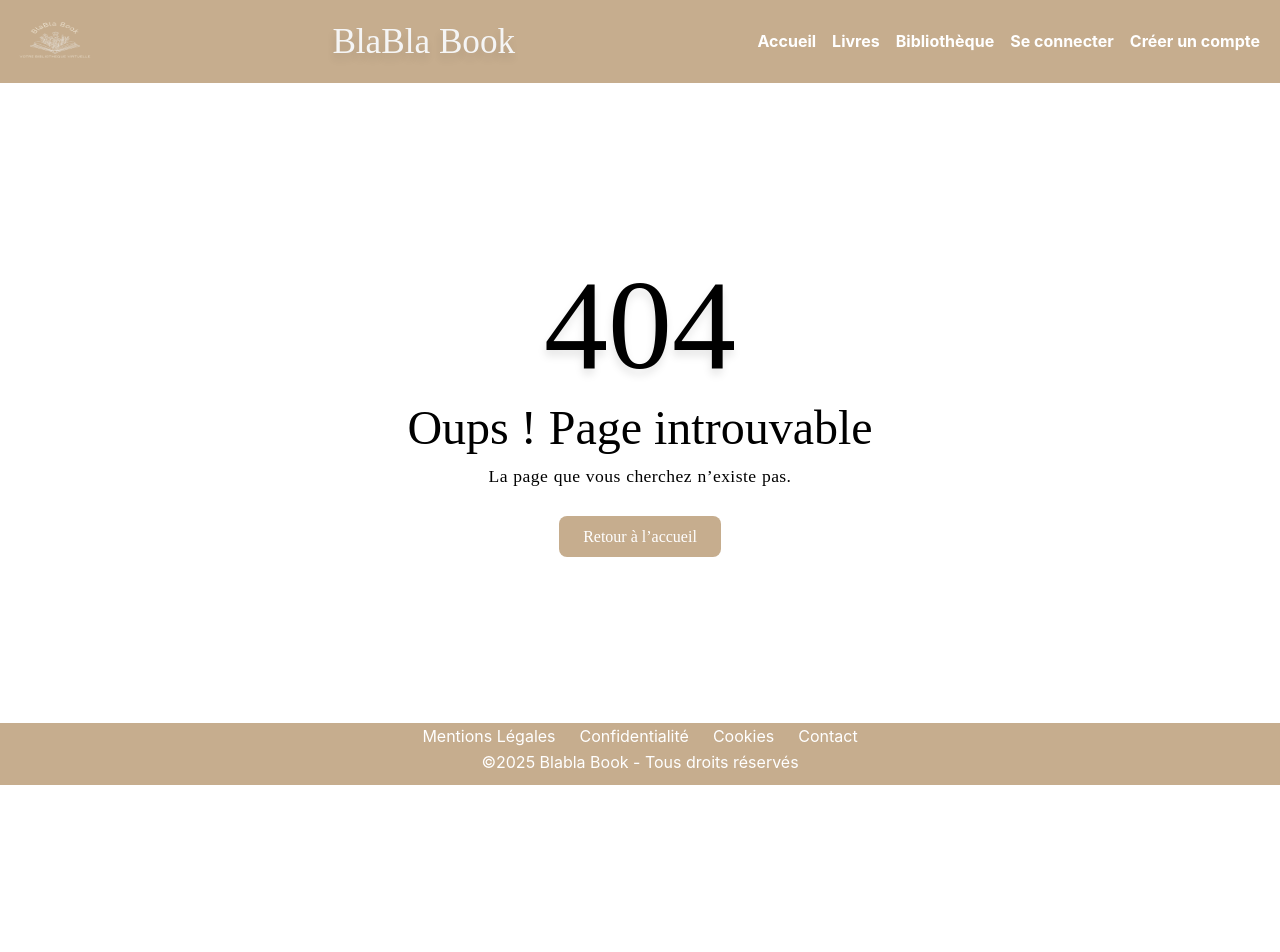
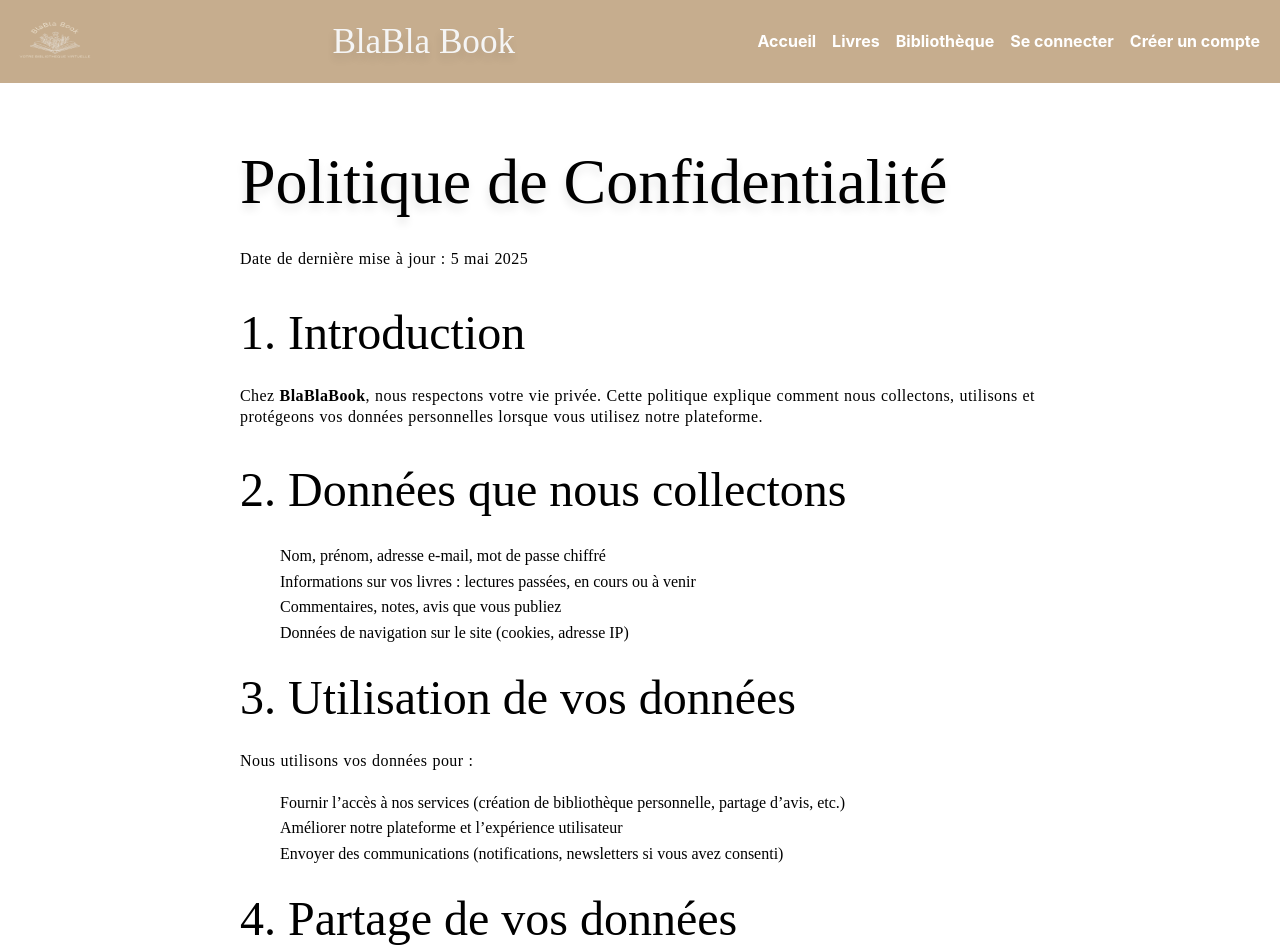
Before and after one commit to Cedric-Duval/blabla-book-front, a React (Vite) app: page /confidentality in a window 1280 px wide. Shown: the top 952 px of the page. Before the commit the page ends 800 px from the top, so only its background shows below. Built offline with nearby package versions, Linux system fonts and the light colour scheme; a web font is replaced by a local one.

Commit message:
confidentality page

```diff
--- a/src/App.tsx
+++ b/src/App.tsx
@@ -12,6 +12,7 @@ import PersonalLibrary from './PersonalLibrary/PersonalLibrary';
 import RegisterForm from './RegisterForm/RegisterForm';
 import Error from './Error404/Error404';
 import api from './features/axiosApi';
+import Confidentalite from './Confidentalité/Confidentalite';
 
 function App() {
   const [displayRegisterForm, setDisplayRegisterForm] = useState(false);
@@ -85,6 +86,10 @@ function App() {
           <PersonalLibrary />
         } />
 
+        <Route path="/confidentality" element ={
+          <Confidentalite />
+        } />
+
         <Route path="*" element={
           <Error />
         } />
--- /dev/null
+++ b/src/Confidentalité/Confidentalite.scss
@@ -0,0 +1,20 @@
+@use '../styles/variables' as v;
+@use '../styles/section';
+
+
+.privacy-policy {
+    padding: 2rem;
+    line-height: 1.6;
+  }
+
+  .privacy-policy .container {
+    max-width: 800px;
+    margin: auto;
+  }
+
+
+
+  .privacy-policy a {
+    color: #457b9d;
+    text-decoration: underline;
+  }
--- /dev/null
+++ b/src/Confidentalité/Confidentalite.tsx
@@ -0,0 +1,71 @@
+import './Confidentalite.scss'
+
+
+function Confidentalite (){
+    return (
+
+<section className="privacy-policy">
+  <div className="container">
+    <h1>Politique de Confidentialité</h1>
+    <p>Date de dernière mise à jour : 5 mai 2025</p>
+
+    <h2>1. Introduction</h2>
+    <p>
+      Chez <strong>BlaBlaBook</strong>, nous respectons votre vie privée. Cette politique explique comment nous
+      collectons, utilisons et protégeons vos données personnelles lorsque vous utilisez notre plateforme.
+    </p>
+
+    <h2>2. Données que nous collectons</h2>
+    <ul>
+      <li>Nom, prénom, adresse e-mail, mot de passe chiffré</li>
+      <li>Informations sur vos livres : lectures passées, en cours ou à venir</li>
+      <li>Commentaires, notes, avis que vous publiez</li>
+      <li>Données de navigation sur le site (cookies, adresse IP)</li>
+    </ul>
+
+    <h2>3. Utilisation de vos données</h2>
+    <p>Nous utilisons vos données pour :</p>
+    <ul>
+      <li>Fournir l’accès à nos services (création de bibliothèque personnelle, partage d’avis, etc.)</li>
+      <li>Améliorer notre plateforme et l’expérience utilisateur</li>
+      <li>Envoyer des communications (notifications, newsletters si vous avez consenti)</li>
+    </ul>
+
+    <h2>4. Partage de vos données</h2>
+    <p>
+      Vos données ne sont jamais vendues. Elles peuvent être partagées avec des prestataires techniques (hébergement, analyse) uniquement dans le cadre de l’exécution du service.
+    </p>
+
+    <h2>5. Vos droits</h2>
+    <p>Conformément au RGPD, vous disposez des droits suivants :</p>
+    <ul>
+      <li>Droit d’accès, de rectification ou de suppression de vos données</li>
+      <li>Droit de limiter ou de vous opposer à leur traitement</li>
+      <li>Droit à la portabilité de vos données</li>
+    </ul>
+    <p>Pour exercer ces droits, contactez-nous à : <a href="mailto:contact@blablabook.fr">contact@blablabook.fr</a></p>
+
+    <h2>6. Cookies</h2>
+    <p>
+      <strong>BlaBlaBook</strong> utilise des cookies pour améliorer votre navigation et recueillir des statistiques anonymes. Vous pouvez gérer vos préférences dans les paramètres de votre navigateur.
+    </p>
+
+    <h2>7. Sécurité</h2>
+    <p>
+      Nous mettons en œuvre des mesures techniques et organisationnelles appropriées pour protéger vos données contre tout accès non autorisé, perte ou altération.
+    </p>
+
+    <h2>8. Modifications</h2>
+    <p>
+      Cette politique peut être mise à jour. En cas de modification importante, vous en serez informé via notre site ou par email.
+    </p>
+
+    <h2>9. Contact</h2>
+    <p>Pour toute question, vous pouvez nous contacter à : <a href="mailto:contact@blablabook.fr">contact@blablabook.fr</a></p>
+  </div>
+</section>
+
+    )
+}
+
+export default Confidentalite;
--- a/src/Footer/Footer.tsx
+++ b/src/Footer/Footer.tsx
@@ -1,3 +1,4 @@
+import { Link } from 'react-router';
 import '../Footer/Footer.scss'
 
 function Footer() {
@@ -5,7 +6,7 @@ function Footer() {
         <div className="footer">
             <div className="footer-top">
                 <a href="#">Mentions Légales</a>
-                <a href="#">Confidentialité</a>
+                <Link to="/confidentality"> Confidentialité </Link>
                 <a href="#">Cookies</a>
                 <a href="#">Contact</a>
             </div>
```
